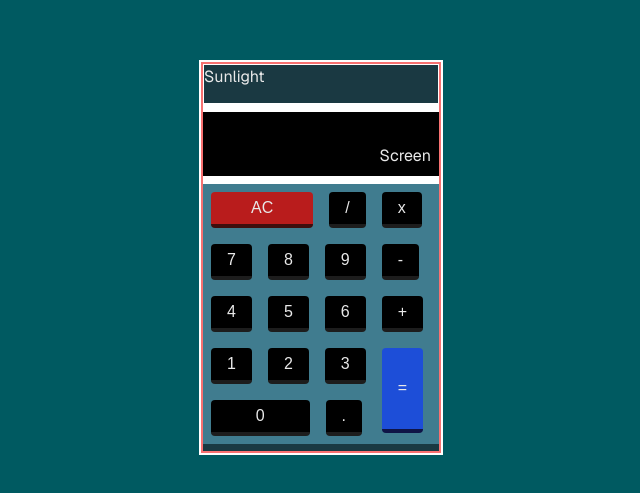
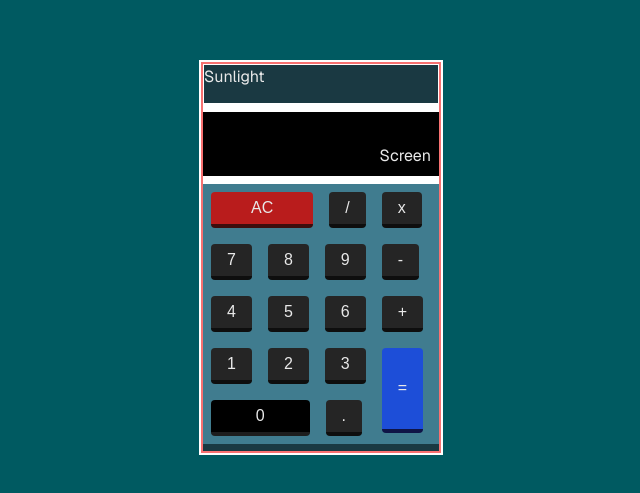
Before and after one commit to hakanyalniz/TypeScript-Calculator, a Next.js app: page / in a window 1280 px wide. Shown: the part 143-636 px from the top of the page, without its empty margins (319-959 px from the left). Built offline with nearby package versions, Linux system fonts and the light colour scheme; a web font is replaced by a local one.

Commit message:
Added various effects for buttons, such as border and color changes.

```diff
--- a/app/globals.css
+++ b/app/globals.css
@@ -12,3 +12,44 @@ body {
   background: var(--background);
   font-family: Arial, Helvetica, sans-serif;
 }
+
+/* TailWind CSS */
+.base-button {
+  @apply border-b-4 border-[#0e0e0e] rounded m-2 py-1 px-4 bg-[#252525] hover:bg-[#1a1919] active:bg-[#1a1919] active:border-0 active:before:border-t-4;
+  position: relative;
+}
+
+.base-button::before {
+  position: absolute;
+  top: 0;
+  left: 0;
+  right: 0;
+  border-top-width: 2px;
+  border-color: #0e0e0e;
+  opacity: 0;
+  border-radius: 4px;
+}
+
+.base-button:active::before {
+  opacity: 1; /* Hide the pseudo-element on active state */
+}
+
+.base-button-long {
+  @apply border-b-4 rounded m-2 active:border-0 active:before:border-t-4;
+  position: relative;
+}
+
+.base-button-long::before {
+  position: absolute;
+  top: 0;
+  left: 0;
+  right: 0;
+  border-top-width: 2px;
+  border-color: #0e0e0e;
+  opacity: 0;
+  border-radius: 4px;
+}
+
+.base-button-long:active::before {
+  opacity: 1; /* Hide the pseudo-element on active state */
+}
--- a/app/page.tsx
+++ b/app/page.tsx
@@ -14,57 +14,29 @@ export default function Home() {
             Screen
           </div>
           <div className="button-pad font-[family-name:var(--font-nova-mono)] bg-[#407c8f]">
-            <button className="border-b-4 border-[#3f0e0e] rounded m-2 py-1 px-10 bg-red-700">
+            <button className="base-button-long py-1 px-10 bg-red-700 hover:bg-[#611818] border-[#3d0d0d] ">
               AC
             </button>
-            <button className="border-b-4 border-[#1d1d1d] rounded m-2 py-1 px-4 bg-black">
-              /
-            </button>
-            <button className="border-b-4 border-[#1d1d1d] rounded m-2 py-1 px-4 bg-black">
-              x
-            </button>
-            <button className="border-b-4 border-[#1d1d1d] rounded m-2 py-1 px-4 bg-black">
-              7
-            </button>
-            <button className="border-b-4 border-[#1d1d1d] rounded m-2 py-1 px-4 bg-black">
-              8
-            </button>
-            <button className="border-b-4 border-[#1d1d1d] rounded m-2 py-1 px-4 bg-black">
-              9
-            </button>
-            <button className="border-b-4 border-[#1d1d1d] rounded m-2 py-1 px-4 bg-black">
-              -
-            </button>
-            <button className="border-b-4 border-[#1d1d1d] rounded m-2 py-1 px-4 bg-black">
-              4
-            </button>
-            <button className="border-b-4 border-[#1d1d1d] rounded m-2 py-1 px-4 bg-black">
-              5
-            </button>
-            <button className="border-b-4 border-[#1d1d1d] rounded m-2 py-1 px-4 bg-black">
-              6
-            </button>
-            <button className="border-b-4 border-[#1d1d1d] rounded m-2 py-1 px-4 bg-black">
-              +
-            </button>
-            <button className="border-b-4 border-[#1d1d1d] rounded m-2 py-1 px-4 bg-black">
-              1
-            </button>
-            <button className="border-b-4 border-[#1d1d1d] rounded m-2 py-1 px-4 bg-black">
-              2
-            </button>
-            <button className="border-b-4 border-[#1d1d1d] rounded m-2 py-1 px-4 bg-black">
-              3
-            </button>
-            <button className="border-b-4 border-[#0f1446] rounded m-2 py-[1.8rem] px-4 bg-blue-700 absolute">
+            <button className="base-button bg-black">/</button>
+            <button className="base-button bg-black">x</button>
+            <button className="base-button bg-black">7</button>
+            <button className="base-button bg-black">8</button>
+            <button className="base-button bg-black">9</button>
+            <button className="base-button bg-black">-</button>
+            <button className="base-button bg-black">4</button>
+            <button className="base-button bg-black">5</button>
+            <button className="base-button bg-black">6</button>
+            <button className="base-button bg-black">+</button>
+            <button className="base-button bg-black">1</button>
+            <button className="base-button bg-black">2</button>
+            <button className="base-button bg-black">3</button>
+            <button className="base-button-long border-[#0f1446] py-[1.8rem] px-4 bg-blue-700 hover:bg-[#17275a] !absolute">
               =
             </button>
-            <button className="border-b-4 border-[#1d1d1d] rounded m-2 py-1 px-[2.8rem] bg-black">
+            <button className="base-button-long border-[#1d1d1d] py-1 px-[2.8rem] bg-black ">
               0
             </button>
-            <button className="border-b-4 border-[#1d1d1d] rounded m-2 py-1 px-4 bg-black">
-              .
-            </button>
+            <button className="base-button bg-black">.</button>
           </div>
         </div>
       </div>
```
